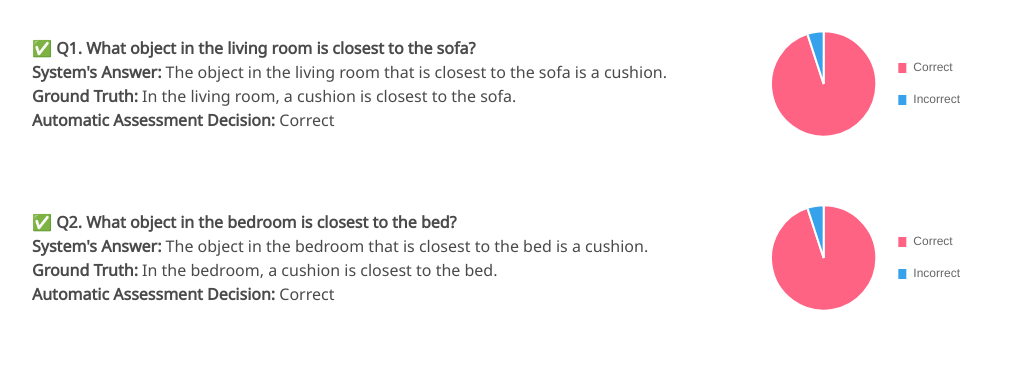
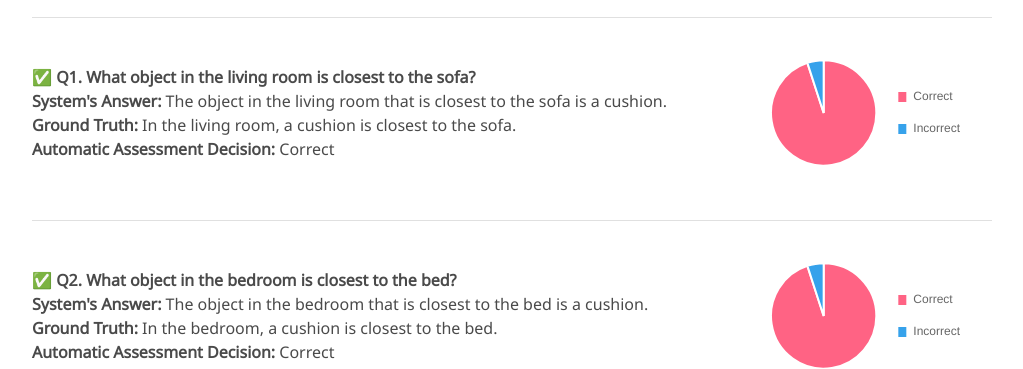
Before and after one commit to Space3D-Bench/space3d-bench.github.io, a plain HTML site: page user_study.html in a window 1280 px wide. Shown: the part 449-818 px from the top of the page, without its empty margins (128-1151 px from the left). Drawn offline with nearby package versions, Linux system fonts and the light colour scheme; some icons are missing; a web font is replaced by a local one.

Commit message:
Add separators between questions

```diff
--- a/static/css/index.css
+++ b/static/css/index.css
@@ -4,6 +4,12 @@ body {
 
 .justified {
   text-align: justify;
+}
+
+.separator {
+  height: 1px;
+  background-color: #e0e0e0;
+  margin: 20px 0;
 }
 
 .centered-image {
--- a/static/js/piecharts.js
+++ b/static/js/piecharts.js
@@ -402,6 +402,11 @@ document.addEventListener('DOMContentLoaded', function() {
 
     // Generate HTML for each question and chart
     const container = document.getElementById('questions-container');
+    // Add a separator at the beginning
+    const initialSeparator = document.createElement('div');
+    initialSeparator.classList.add('separator');
+    container.appendChild(initialSeparator);
+
     questionsData.forEach((item, index) => {
         const questionDiv = document.createElement('div');
         questionDiv.classList.add('columns', 'is-vcentered');
@@ -430,6 +435,11 @@ document.addEventListener('DOMContentLoaded', function() {
         questionDiv.innerHTML = questionContent;
         container.appendChild(questionDiv);
 
+        // Add a separator
+        const separator = document.createElement('div');
+        separator.classList.add('separator');
+        container.appendChild(separator);
+
         // Create the pie chart
         const ctx = document.getElementById(`pieChart${index}`).getContext('2d');
         createPieChart(ctx, item.chartData);
```
Lines whose indentation alone changed are shown as unchanged.
